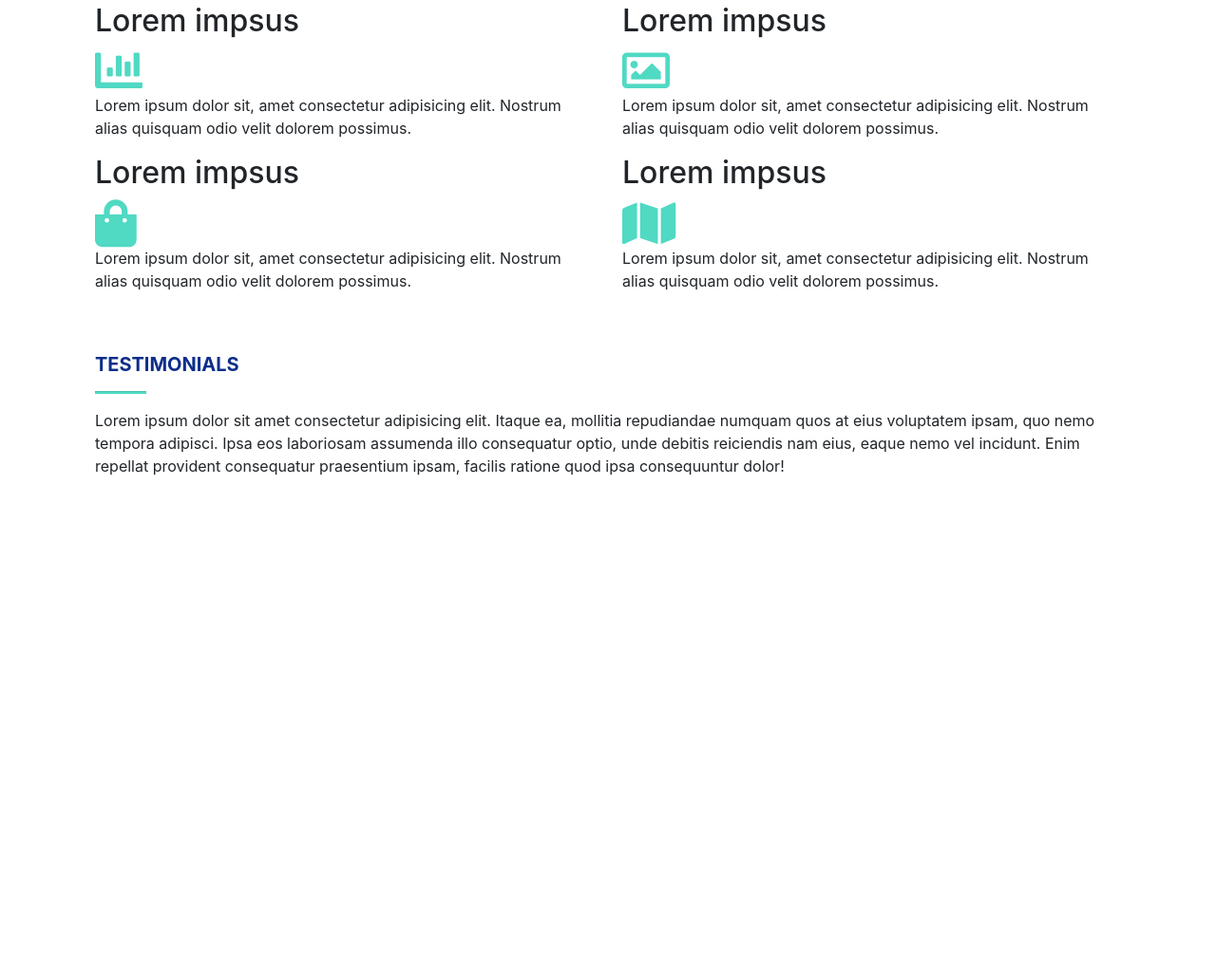
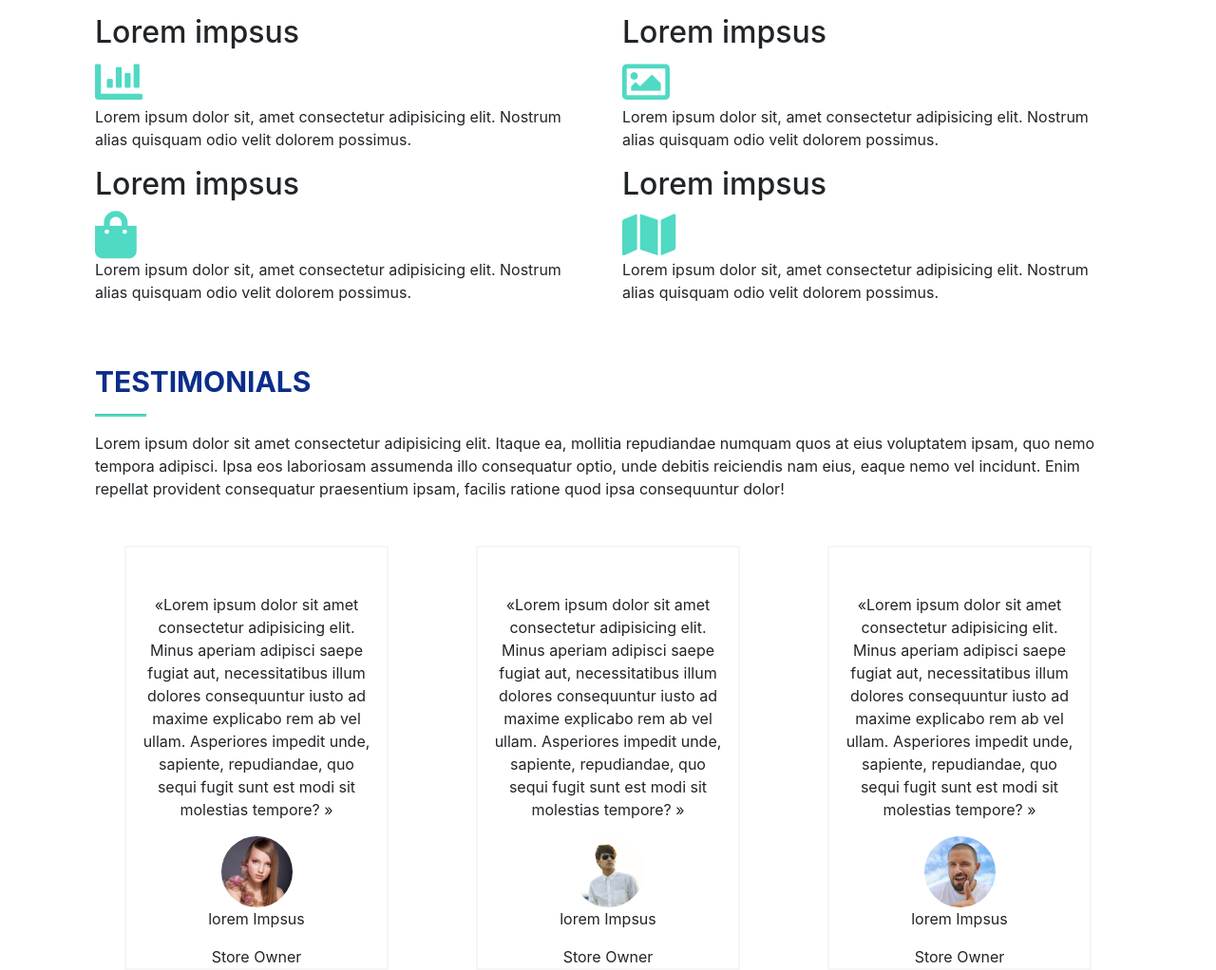
Before and after one commit to LaCaZze/html-brief-integration-front-2-master, a plain HTML site: page index.html in a window 1280 px wide. Shown: the part 1413-2435 px from the top of the page at 95% size. Before the commit the page ends 1932 px from the top, so only its background shows below. Drawn offline with nearby package versions, Linux system fonts and the light colour scheme.

Commit message:
ajout de la section 3, insertion des présentaion à paufiner et intégrer dans un caroussel

```diff
--- a/css/style.css
+++ b/css/style.css
@@ -33,7 +33,7 @@ img{
 
 h1{
     color: #0c2e8a;
-    font-size: 20px;
+    font-size: 30px;
     font-weight: bold;
 }
 
@@ -48,3 +48,12 @@ h1{
     font-size: 50px;
     color: #50d9c3;
 }
+
+.image-portrait{
+    width: 75px;
+    height: 75px;
+}
+
+.presentation{
+    border: #f6f6f6 solid 2px;
+}
--- a/index.html
+++ b/index.html
@@ -126,7 +126,8 @@
                     <p>
                         <i class="far fa-check-circle detail-puce"></i> Lorem ipsum dolor sit amet consectetur adipisicing elit. Sint ipsa eos repellat maxime ex iusto.
                         Molestias debitis eius provident est nulla. Delectus nostrum ut rem recusandae eaque, non similique
-                        ullam?</p>
+                        ullam?
+                    </p>
                 </div>
             </div>
 
@@ -135,27 +136,36 @@
         <section class="container mt-5">
             <div class="">
                 <h1>SERVICES</h1>
-                <hr class="tiret"> <!-- revenir pour passer le tiret en marge à gauche avec Bootstrap -->
-                <p>Lorem ipsum dolor sit, amet consectetur adipisicing elit. Delectus provident natus reprehenderit ipsa soluta velit animi vitae! Illum eaque voluptatibus consequatur, optio accusantium est laudantium! Voluptates dignissimos molestias vero maiores neque ducimus deserunt blanditiis perspiciatis a aliquam nulla, magni similique?</p>
+                <hr class="tiret">
+                <!-- revenir pour passer le tiret en marge à gauche avec Bootstrap -->
+                <p>Lorem ipsum dolor sit, amet consectetur adipisicing elit. Delectus provident natus reprehenderit ipsa soluta
+                    velit animi vitae! Illum eaque voluptatibus consequatur, optio accusantium est laudantium! Voluptates
+                    dignissimos molestias vero maiores neque ducimus deserunt blanditiis perspiciatis a aliquam nulla, magni
+                    similique?</p>
                 <div class="box-shadow row mt-5">
                     <div class="col-6">
                         <h2>Lorem impsus</h2>
                         <i class="fas fa-chart-bar icon-section1"></i>
-                             <p>Lorem ipsum dolor sit, amet consectetur adipisicing elit. Nostrum alias quisquam odio velit dolorem possimus.</p>
+                        <p>Lorem ipsum dolor sit, amet consectetur adipisicing elit. Nostrum alias quisquam odio velit dolorem
+                            possimus.</p>
                     </div>
                     <div class="col-6">
                         <h2>Lorem impsus</h2>
                         <i class="far fa-image icon-section1"></i>
-                            <p>Lorem ipsum dolor sit, amet consectetur adipisicing elit. Nostrum alias quisquam odio velit dolorem possimus.</p>
+                        <p>Lorem ipsum dolor sit, amet consectetur adipisicing elit. Nostrum alias quisquam odio velit dolorem
+                            possimus.</p>
                     </div>
                     <div class="col-6">
                         <h2>Lorem impsus</h2>
                         <i class="fas fa-shopping-bag icon-section1"></i>
-                            <p>Lorem ipsum dolor sit, amet consectetur adipisicing elit. Nostrum alias quisquam odio velit dolorem possimus.</p>
+                        <p>Lorem ipsum dolor sit, amet consectetur adipisicing elit. Nostrum alias quisquam odio velit dolorem
+                            possimus.</p>
                     </div>
                     <div class="col-6">
                         <h2>Lorem impsus</h2>
-                            <i class="fas fa-map icon-section1"></i>                            <p>Lorem ipsum dolor sit, amet consectetur adipisicing elit. Nostrum alias quisquam odio velit dolorem possimus.</p>
+                        <i class="fas fa-map icon-section1"></i>
+                        <p>Lorem ipsum dolor sit, amet consectetur adipisicing elit. Nostrum alias quisquam odio velit dolorem
+                            possimus.</p>
                     </div>
                 </div>
             </div>
@@ -166,7 +176,32 @@
             <h1>TESTIMONIALS</h1>
             <hr class="tiret">
 
-    <p>Lorem ipsum dolor sit amet consectetur adipisicing elit. Itaque ea, mollitia repudiandae numquam quos at eius voluptatem ipsam, quo nemo tempora adipisci. Ipsa eos laboriosam assumenda illo consequatur optio, unde debitis reiciendis nam eius, eaque nemo vel incidunt. Enim repellat provident consequatur praesentium ipsam, facilis ratione quod ipsa consequuntur dolor!</p>
+            <p>Lorem ipsum dolor sit amet consectetur adipisicing elit. Itaque ea, mollitia repudiandae numquam quos at eius
+                voluptatem ipsam, quo nemo tempora adipisci. Ipsa eos laboriosam assumenda illo consequatur optio, unde debitis
+                reiciendis nam eius, eaque nemo vel incidunt. Enim repellat provident consequatur praesentium ipsam, facilis
+                ratione quod ipsa consequuntur dolor!
+            </p>
+            <div class="row mt-5 d-flex justify-content-around">
+                <div class="presentation col-3 text-center pt-5">
+                    <p>«Lorem ipsum dolor sit amet consectetur adipisicing elit. Minus aperiam adipisci saepe fugiat aut, necessitatibus illum dolores consequuntur iusto ad maxime explicabo rem ab vel ullam. Asperiores impedit unde, sapiente, repudiandae, quo sequi fugit sunt est modi sit molestias tempore? » </p>
+                    <img class="rounded-circle image-portrait" src="img/testimonial-3.jpg" alt="image portrait">
+                    <p>lorem Impsus</p>
+                    <span>Store Owner</span>
+                </div>
+                <div class="presentation col-3 text-center pt-5">
+                        <p>«Lorem ipsum dolor sit amet consectetur adipisicing elit. Minus aperiam adipisci saepe fugiat aut, necessitatibus illum dolores consequuntur iusto ad maxime explicabo rem ab vel ullam. Asperiores impedit unde, sapiente, repudiandae, quo sequi fugit sunt est modi sit molestias tempore? » </p>
+                        <img class="rounded-circle image-portrait" src="img/testimonial-4.jpg" alt="image portrait">
+                        <p>lorem Impsus</p>
+                        <span>Store Owner</span>
+                    </div>
+                    <div class="presentation col-3 text-center pt-5">
+                            <p>«Lorem ipsum dolor sit amet consectetur adipisicing elit. Minus aperiam adipisci saepe fugiat aut, necessitatibus illum dolores consequuntur iusto ad maxime explicabo rem ab vel ullam. Asperiores impedit unde, sapiente, repudiandae, quo sequi fugit sunt est modi sit molestias tempore? » </p>
+                            <img class="rounded-circle image-portrait" src="img/testimonial-5.jpg" alt="image portrait">
+                            <p>lorem Impsus</p>
+                            <span>Store Owner</span>
+                        </div>
+            </div>
+
 
         </section>
 
```
Lines whose indentation alone changed are shown as unchanged.
